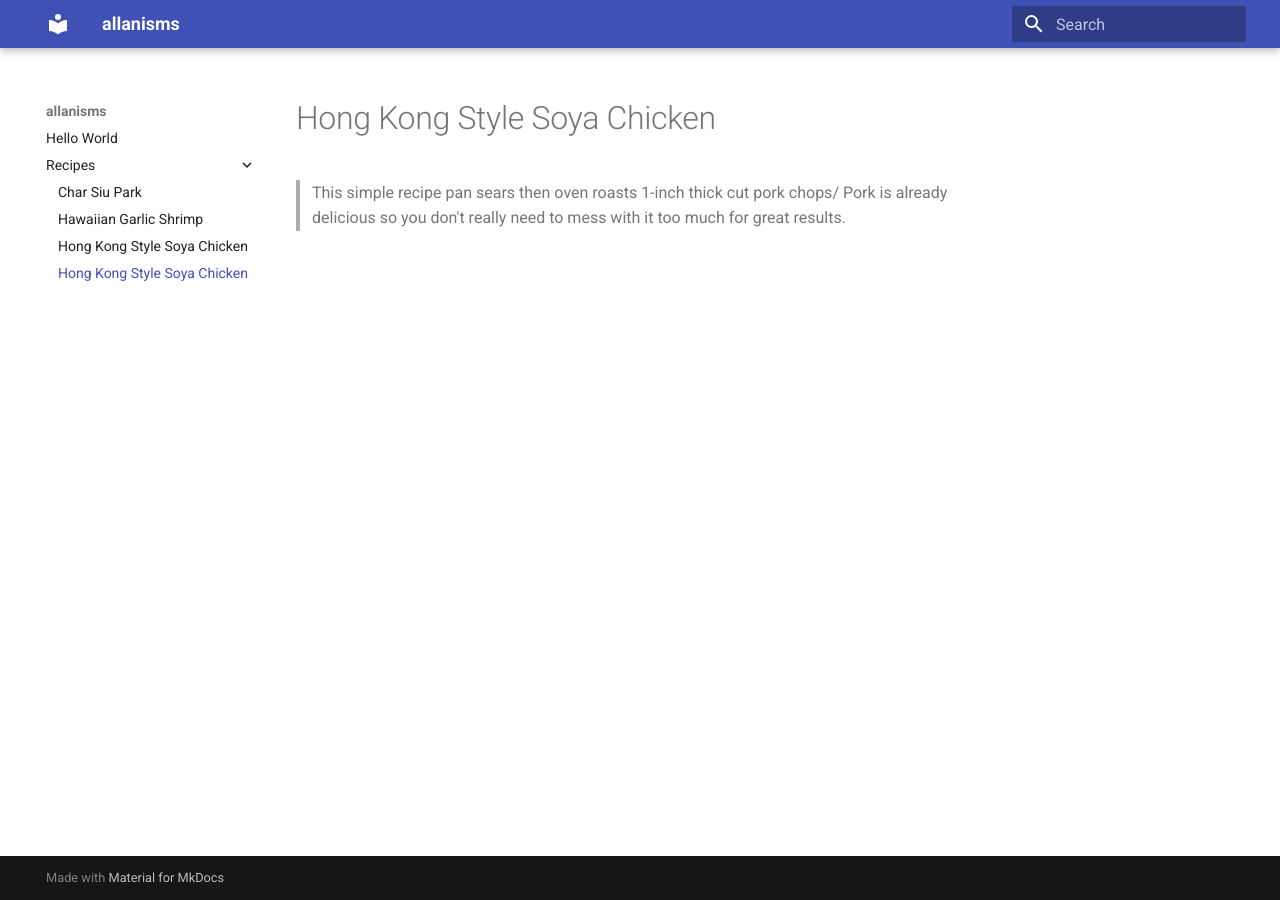
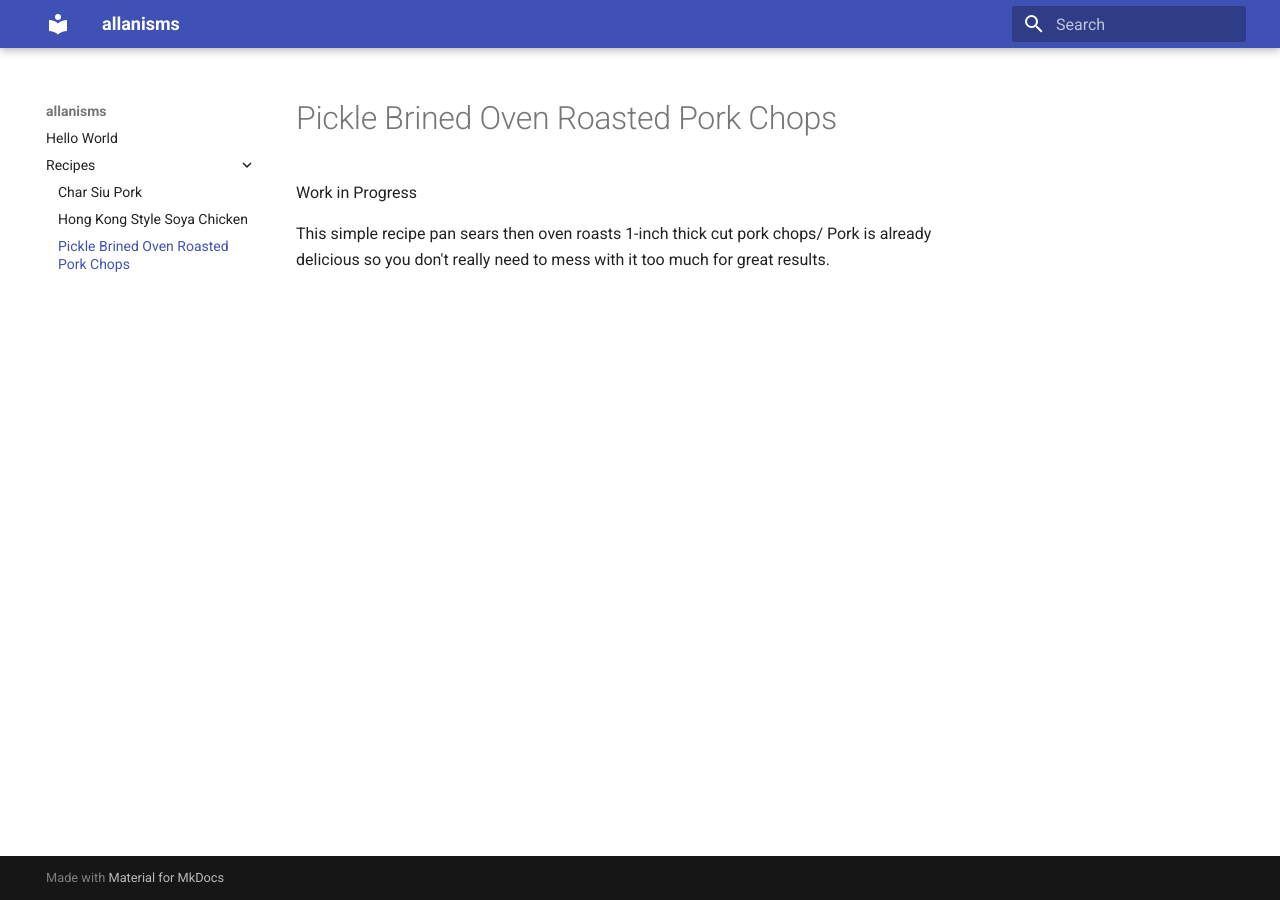
Before and after one commit to allanchiou/allanisms, an MkDocs documentation site: the page built from docs/recipes/pickle-brined-oven-roasted-pork-chops.md, in a window 1280 px wide. Built offline with MkDocs 1.6.1 and Material for MkDocs 9.7.7, drawn with Linux system fonts in a browser that asks for light colours.

Commit message:
Add gitgnore for site, remove recipes, etc.

```diff
--- a/docs/recipes/char-siu-pork.md
+++ b/docs/recipes/char-siu-pork.md
@@ -1,5 +1,5 @@
 ---
-title: Char Siu Park
+title: Char Siu Pork
 date: "2020-08-08T00:00:00.000Z"
 description: "A recipe for char siu pork"
 ---
--- a/docs/recipes/pickle-brined-oven-roasted-pork-chops.md
+++ b/docs/recipes/pickle-brined-oven-roasted-pork-chops.md
@@ -1,7 +1,9 @@
 ---
-title: Hong Kong Style Soya Chicken
+title: Pickle Brined Oven Roasted Pork Chops
 date: "2020-08-08T00:00:00.000Z"
 description: "A recipe for HK style Soya Chicken"
 ---
 
-> This simple recipe pan sears then oven roasts 1-inch thick cut pork chops/ Pork is already delicious so you don't really need to mess with it too much for great results.
+Work in Progress
+
+This simple recipe pan sears then oven roasts 1-inch thick cut pork chops/ Pork is already delicious so you don't really need to mess with it too much for great results.
```
Also changed, not shown: docs/recipes/hawaiian-garlic-shrimp.md (deleted, +0 -29 lines), 1 other file.
